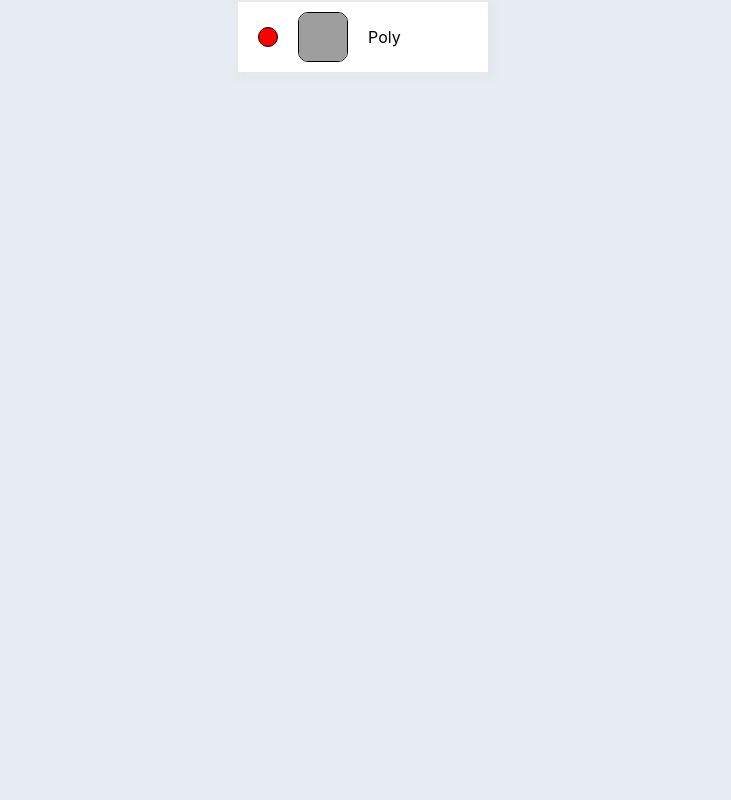
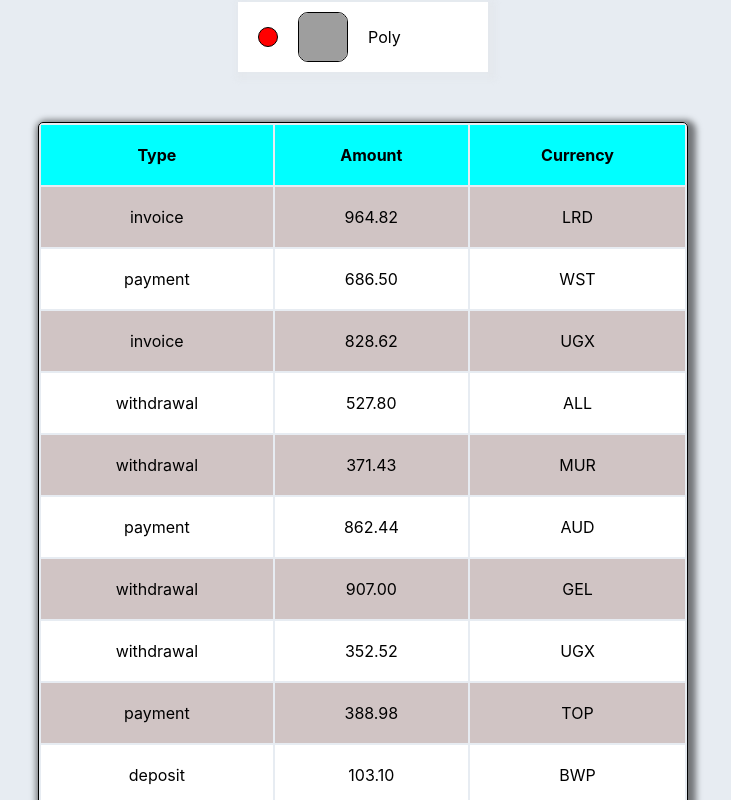
Before and after one commit to makssozykin/goit-react-hw-011-components, a React (Create React App) app: page / in a window 1280 px wide. Shown: the part 960-1760 px from the top of the page, without its empty margins (277-1008 px from the left). Before the commit the page ends 1082 px from the top, so only its background shows below. Built offline with nearby package versions, Linux system fonts and the light colour scheme; grey boxes are pictures that could not be loaded.

Commit message:
add TransactionHistory component

```diff
--- a/src/components/App.jsx
+++ b/src/components/App.jsx
@@ -1,9 +1,11 @@
 import user from '../data/user';
 import data from '../data/data';
 import friends from '../data/friends';
+import transactions from '../data/transactions';
 import { Profile } from './Profile/Profile';
 import { Statistics } from './Statistics/Statistics';
 import { FriendList } from './FriendList/FriendList';
+import { TransactionHistory } from './TransactionHistory/TransactionHistory';
 export const App = () => {
   return (
     <div>
@@ -18,6 +20,7 @@ export const App = () => {
       />
       <Statistics title="Upload stats" stats={data} />
       <FriendList friends={friends} />
+      <TransactionHistory items={transactions} />
     </div>
   );
 };
--- /dev/null
+++ b/src/components/TransactionHistory/TransactionHistory.jsx
@@ -0,0 +1,27 @@
+import css from './TransactionHistory.module.css';
+export const TransactionHistory = ({ items }) => {
+  return (
+    <>
+      <table className={css['transaction-history']}>
+        <thead>
+          <tr>
+            <th>Type</th>
+            <th>Amount</th>
+            <th>Currency</th>
+          </tr>
+        </thead>
+        <tbody>
+          {items.map(({ id, type, amount, currency }) => {
+            return (
+              <tr key={id}>
+                <td>{type}</td>
+                <td>{amount}</td>
+                <td>{currency}</td>
+              </tr>
+            );
+          })}
+        </tbody>
+      </table>
+    </>
+  );
+};
--- /dev/null
+++ b/src/components/TransactionHistory/TransactionHistory.module.css
@@ -0,0 +1,33 @@
+.transaction-history {
+  margin: 0 auto;
+  width: 650px;
+  margin-bottom: 50px;
+  text-align: center;
+  border-radius: 5px;
+  border: 1px solid black;
+  box-shadow: 3px 3px 6px 5px rgba(0, 0, 0, 0.5);
+}
+
+.transaction-history thead {
+  border-radius: 5px;
+}
+
+.transaction-history thead > tr {
+  background-color: aqua;
+  border-bottom: 1px solid black;
+}
+
+.transaction-history tbody > tr {
+  padding: 20px;
+  background-color: #fff;
+  border: 1px solid black;
+}
+
+.transaction-history thead > tr > th,
+.transaction-history tbody > tr > td {
+  padding: 20px;
+}
+
+.transaction-history tbody > tr:nth-child(2n + 1) {
+  background-color: rgb(208, 196, 196);
+}
--- /dev/null
+++ b/src/data/transactions.json
@@ -0,0 +1,122 @@
+[
+  {
+    "id": "1e0700a2-5183-4291-85cc-2065a036a683",
+    "type": "invoice",
+    "amount": "964.82",
+    "currency": "LRD"
+  },
+  {
+    "id": "a30f821b-4d25-4ff0-abdd-e340b3f0dd2b",
+    "type": "payment",
+    "amount": "686.50",
+    "currency": "WST"
+  },
+  {
+    "id": "44dca67a-8e5a-4798-bf8e-b15efd4e1abd",
+    "type": "invoice",
+    "amount": "828.62",
+    "currency": "UGX"
+  },
+  {
+    "id": "ea8ed3dc-2b68-4a53-905a-53ecb0adef33",
+    "type": "withdrawal",
+    "amount": "527.80",
+    "currency": "ALL"
+  },
+  {
+    "id": "ea76146a-0b00-4b80-bc02-a8c822176712",
+    "type": "withdrawal",
+    "amount": "371.43",
+    "currency": "MUR"
+  },
+  {
+    "id": "63ca02f9-d637-46b5-9237-f3b24425e029",
+    "type": "payment",
+    "amount": "862.44",
+    "currency": "AUD"
+  },
+  {
+    "id": "ed0263e8-59a5-4bf1-87e0-2bb88e53dc34",
+    "type": "withdrawal",
+    "amount": "907.00",
+    "currency": "GEL"
+  },
+  {
+    "id": "6013bad0-750c-4691-8bc2-d8f2b43969c4",
+    "type": "withdrawal",
+    "amount": "352.52",
+    "currency": "UGX"
+  },
+  {
+    "id": "252c7be4-8b06-4fa7-8d42-61fb835b70d5",
+    "type": "payment",
+    "amount": "388.98",
+    "currency": "TOP"
+  },
+  {
+    "id": "4eaab41b-b967-40ac-82ed-85fc66f646f1",
+    "type": "deposit",
+    "amount": "103.10",
+    "currency": "BWP"
+  },
+  {
+    "id": "9648a350-8469-42d5-8bf3-18090de5fe67",
+    "type": "withdrawal",
+    "amount": "322.32",
+    "currency": "MRO"
+  },
+  {
+    "id": "9c5c25fb-1a95-4b2f-8d1f-4c4426d677cc",
+    "type": "invoice",
+    "amount": "14.79",
+    "currency": "PYG"
+  },
+  {
+    "id": "43ef232c-80e9-4d6f-b48a-b22405620de3",
+    "type": "payment",
+    "amount": "904.86",
+    "currency": "CHF"
+  },
+  {
+    "id": "5161682e-e620-4019-ab0a-24ceb10fbd20",
+    "type": "withdrawal",
+    "amount": "307.08",
+    "currency": "NOK"
+  },
+  {
+    "id": "7b119d71-42e6-4c42-a141-6818b07bb9ff",
+    "type": "invoice",
+    "amount": "275.07",
+    "currency": "AWG"
+  },
+  {
+    "id": "a4f65722-65c4-4c28-b1f4-b8ed988bb205",
+    "type": "deposit",
+    "amount": "213.10",
+    "currency": "STD"
+  },
+  {
+    "id": "c6e5784b-0ca3-48d6-86e5-b5128af5a523",
+    "type": "invoice",
+    "amount": "116.11",
+    "currency": "CUP CUC"
+  },
+  {
+    "id": "c9ebed6a-3a02-4b49-ac0d-0534b51f2bfd",
+    "type": "invoice",
+    "amount": "878.67",
+    "currency": "HKD"
+  },
+  {
+    "id": "a4a98b0e-b22c-438b-9f83-de2df52110c8",
+    "type": "invoice",
+    "amount": "725.03",
+    "currency": "UYU UYI"
+  },
+  {
+    "id": "b39bfa7a-0166-4c47-94d6-87d20590f746",
+    "type": "payment",
+    "amount": "405.45",
+    "currency": "MDL"
+  }
+]
```
